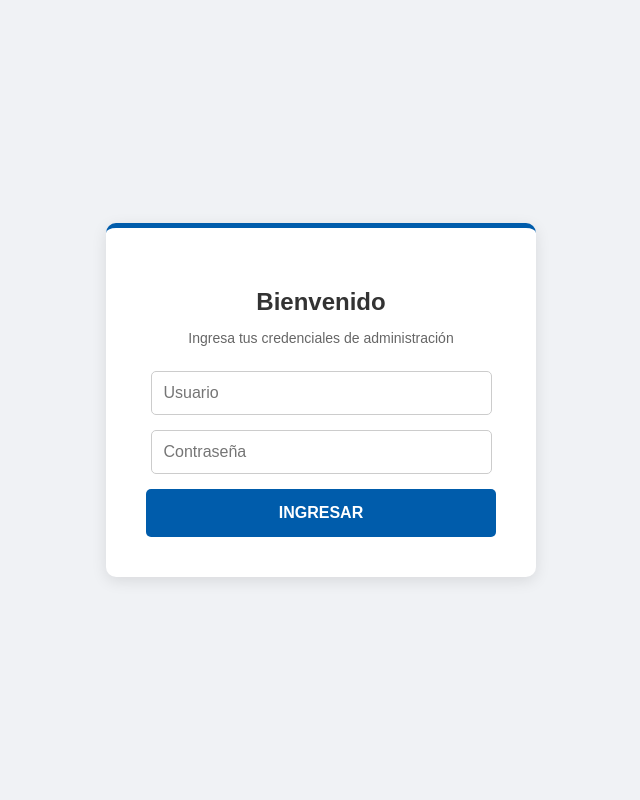
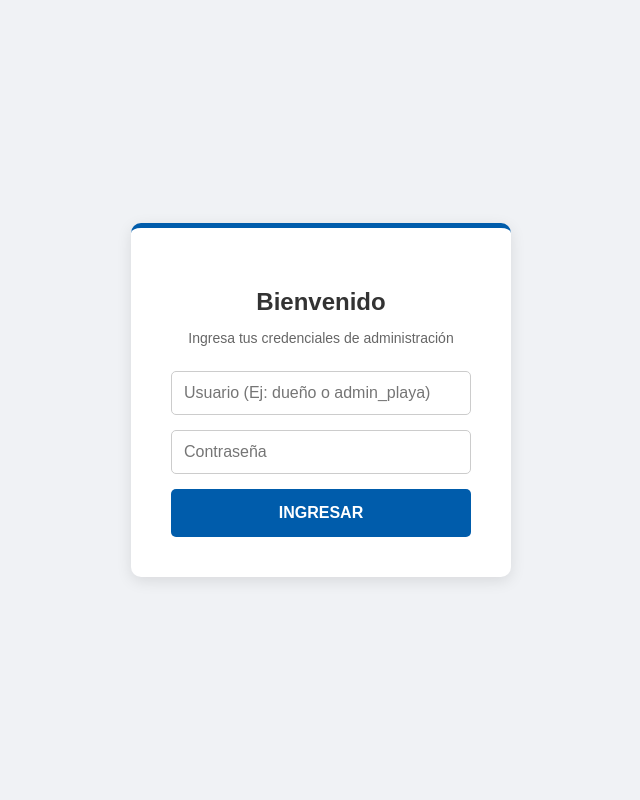
Before and after one commit to EmmanuelArce12/ruleta, a Flask app: page /login in a window 1280 px wide. Shown: the whole page, without its empty margins (319-959 px from the left). Run offline with Flask 3, Linux system fonts and the light colour scheme; some libraries are stand-ins or nearby versions.

Commit message:
Update login.html

```diff
--- a/templates/login.html
+++ b/templates/login.html
@@ -2,16 +2,23 @@
 <html lang="es">
 <head>
     <meta charset="UTF-8">
-    <title>Acceso al Sistema - Grupo GE</title>
+    <meta name="viewport" content="width=device-width, initial-scale=1.0"> <title>Acceso al Sistema - Grupo GE</title>
     <style>
-        body { font-family: Arial, sans-serif; background: #f0f2f5; display: flex; justify-content: center; align-items: center; height: 100vh; margin: 0; }
-        .login-box { background: white; padding: 40px; border-radius: 10px; box-shadow: 0 4px 15px rgba(0,0,0,0.1); width: 350px; text-align: center; border-top: 5px solid #005CAB;}
-        h2 { color: #333; margin-bottom: 5px; }
+        body { font-family: Arial, sans-serif; background: #f0f2f5; display: flex; justify-content: center; align-items: center; height: 100vh; margin: 0; padding: 20px; box-sizing: border-box; }
+        .login-box { background: white; padding: 40px; border-radius: 10px; box-shadow: 0 4px 15px rgba(0,0,0,0.1); width: 100%; max-width: 380px; text-align: center; border-top: 5px solid #005CAB; box-sizing: border-box;}
+        h2 { color: #333; margin-bottom: 5px; font-size: 24px; }
         p { color: #666; font-size: 14px; margin-bottom: 25px; }
-        input { width: 90%; padding: 12px; margin-bottom: 15px; border: 1px solid #ccc; border-radius: 5px; font-size: 16px; }
+        input { width: 100%; padding: 12px; margin-bottom: 15px; border: 1px solid #ccc; border-radius: 5px; font-size: 16px; box-sizing: border-box; }
         button { background: #005CAB; color: white; border: none; padding: 15px; width: 100%; font-weight: bold; border-radius: 5px; cursor: pointer; font-size: 16px; transition: 0.3s;}
         button:hover { background: #004280; }
         .error { color: white; background: #e74c3c; padding: 10px; border-radius: 5px; margin-bottom: 15px; font-weight: bold; }
+
+        /* Adaptación para celulares pequeños */
+        @media (max-width: 480px) {
+            .login-box { padding: 30px 20px; }
+            h2 { font-size: 20px; }
+            input, button { font-size: 14px; padding: 10px; }
+        }
     </style>
 </head>
 <body>
@@ -24,7 +31,7 @@
         {% endif %}
 
         <form action="/login" method="POST">
-            <input type="text" name="usuario" placeholder="Usuario" required autocomplete="off">
+            <input type="text" name="usuario" placeholder="Usuario (Ej: dueño o admin_playa)" required autocomplete="off">
             <input type="password" name="password" placeholder="Contraseña" required>
             <button type="submit">INGRESAR</button>
         </form>
```
